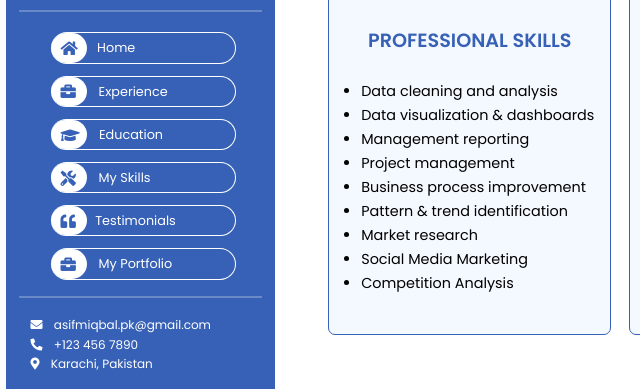
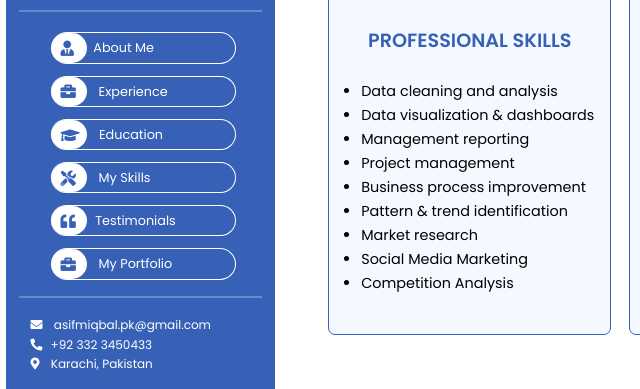
Before and after one commit to asifiqbal-pk/portfolio, a plain HTML site: page skills.html in a window 1280 px wide. Shown: the part 313-702 px from the top of the page, 7-647 px from the left. Drawn offline with nearby package versions, Linux system fonts and the light colour scheme.

Commit message:
Update skills.html

```diff
--- a/skills.html
+++ b/skills.html
@@ -29,7 +29,7 @@
                 <hr style="margin-left: auto; margin-right: auto; color: #fff; border-width: 2px;padding-bottom: 0.3rem">
                     <nav class="vertical-nav">
                         <ul>
-                            <li><a href="index.html"><i class="fas fa-home nav-icon"></i>Home</a></li>
+                            <li><a href="index.html"><i class="fas fa-user-tie nav-icon"></i>About Me</a></li>
                             <li><a href="experience.html"><i class="fas fa-briefcase nav-icon"></i> Experience</a></li>
                             <li><a href="education.html"><i class="fas fa-graduation-cap nav-icon"></i>Education</a></li>
                             <li><a href="skills.html"><i class="fas fa-tools nav-icon"></i> My Skills</a></li>
@@ -43,7 +43,7 @@
                         <p>
                             <a href="mailto:asifmiqbal.pk@gmail.com" style="text-decoration: none; color: #fff;"><i class="fas fa-envelope"></i> asifmiqbal.pk@gmail.com</a>
                         <br>
-                            <a href="tel:+1234567890" style="text-decoration: none; color: #fff;"><i class="fas fa-phone-alt"></i> +123 456 7890</a>
+                            <a href="tel:+923323450433" style="text-decoration: none; color: #fff;"><i class="fas fa-phone-alt"></i>+92 332 3450433</a>
                         <br>
                             <span style="text-decoration: none; color: #fff;"><i class="fas fa-map-marker-alt"></i> Karachi, Pakistan</span>
                         <br>
```
